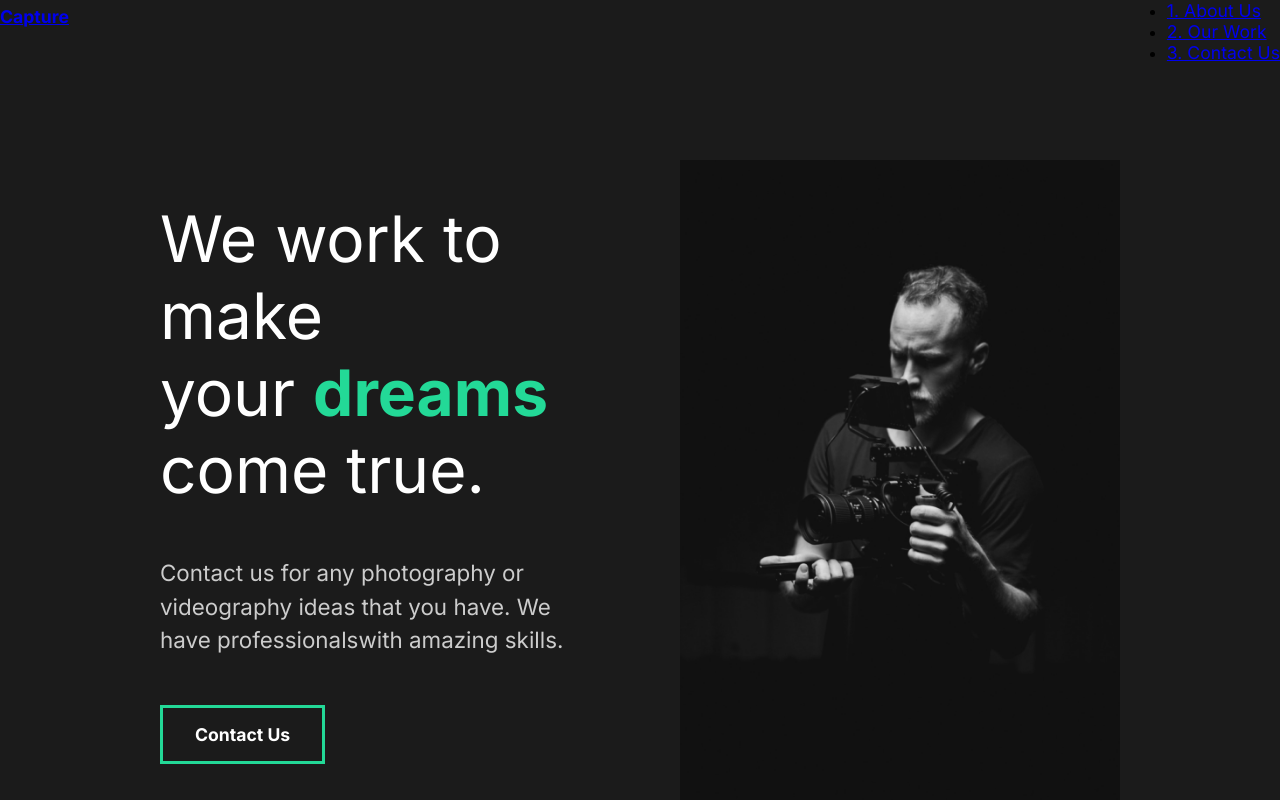
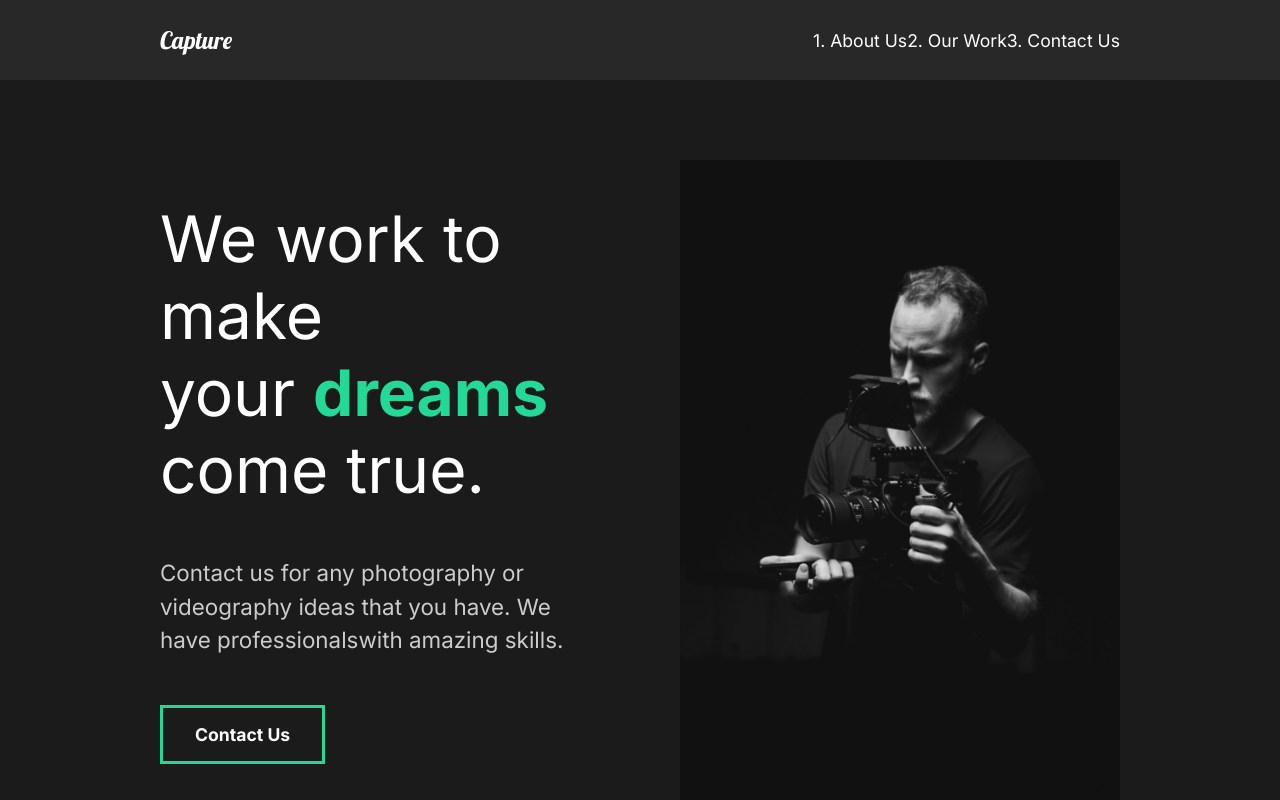
Before and after one commit to jos3ph-m/Capture, a React (Create React App) app: page / in a window 1280 px wide. Shown: the top 800 px of the page. Built offline with nearby package versions, Linux system fonts and the light colour scheme.

Commit message:
Some more nav styles

```diff
--- a/src/components/Nav.js
+++ b/src/components/Nav.js
@@ -4,7 +4,7 @@ import styled from 'styled-components';
 const Nav = () => {
   return (
     <StyledNav>
-      <h1><a href="#">Capture</a></h1>
+      <h1><a id="logo" href="#">Capture</a></h1>
       <ul>
         <li>
           <a href="#">1. About Us</a>
@@ -25,6 +25,22 @@ const StyledNav = styled.nav`
   display: flex;
   margin: auto;
   justify-content: space-between;
+  align-items: center;
+  padding: 1rem 10rem;
+  background-color: #282828;
+  a{
+    color: white;
+    text-decoration: none;
+  }
+  ul {
+    display: flex;
+    list-style: none;
+  }
+  #logo {
+    font-size: 1.5rem;
+    font-family: "Lobster", cursive;
+    font-weight: lighter;
+  }
 `
 
 export default Nav;
```
Also changed, not shown: 1 other file (tests, documents, lock files or other folders).
